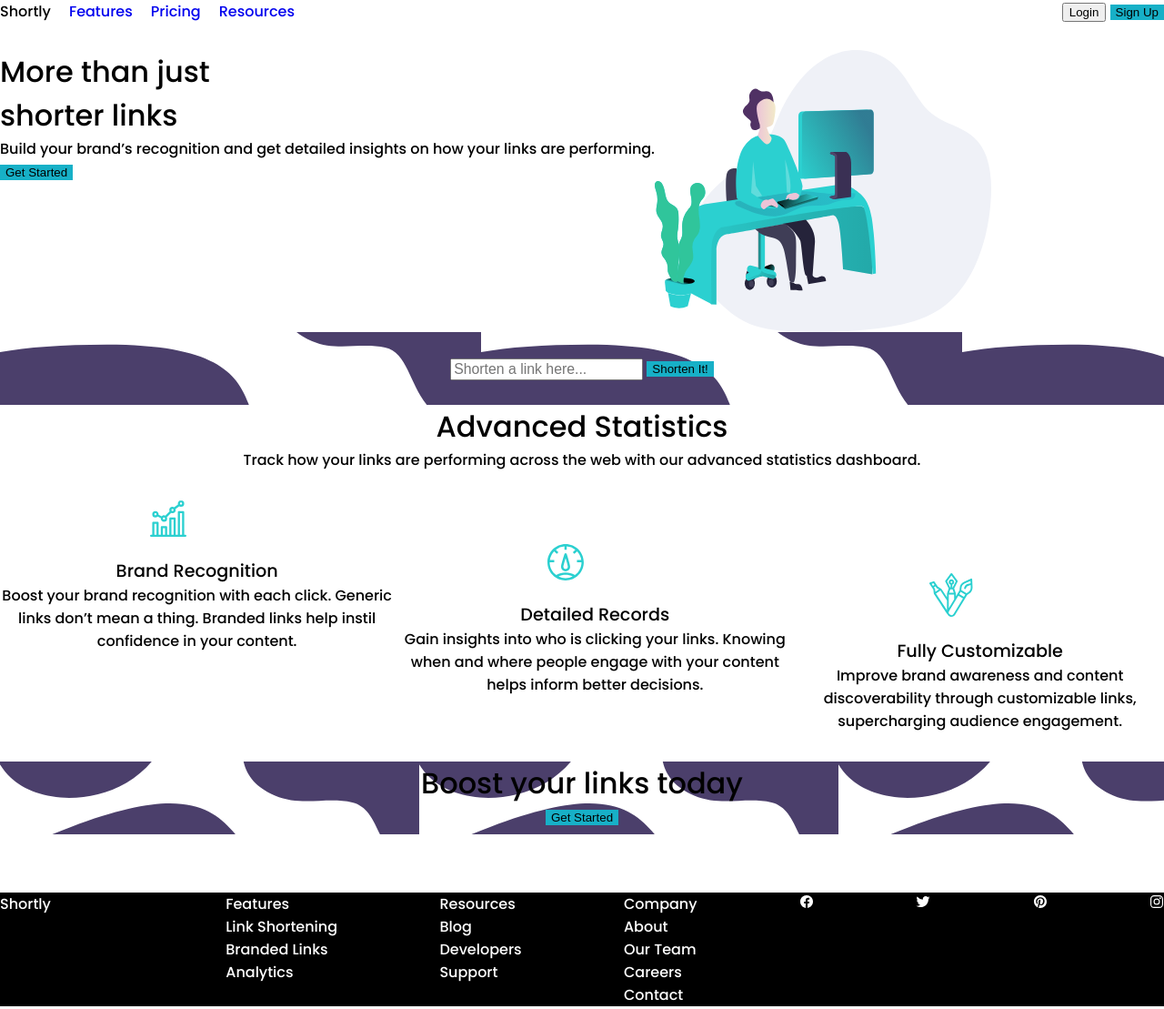
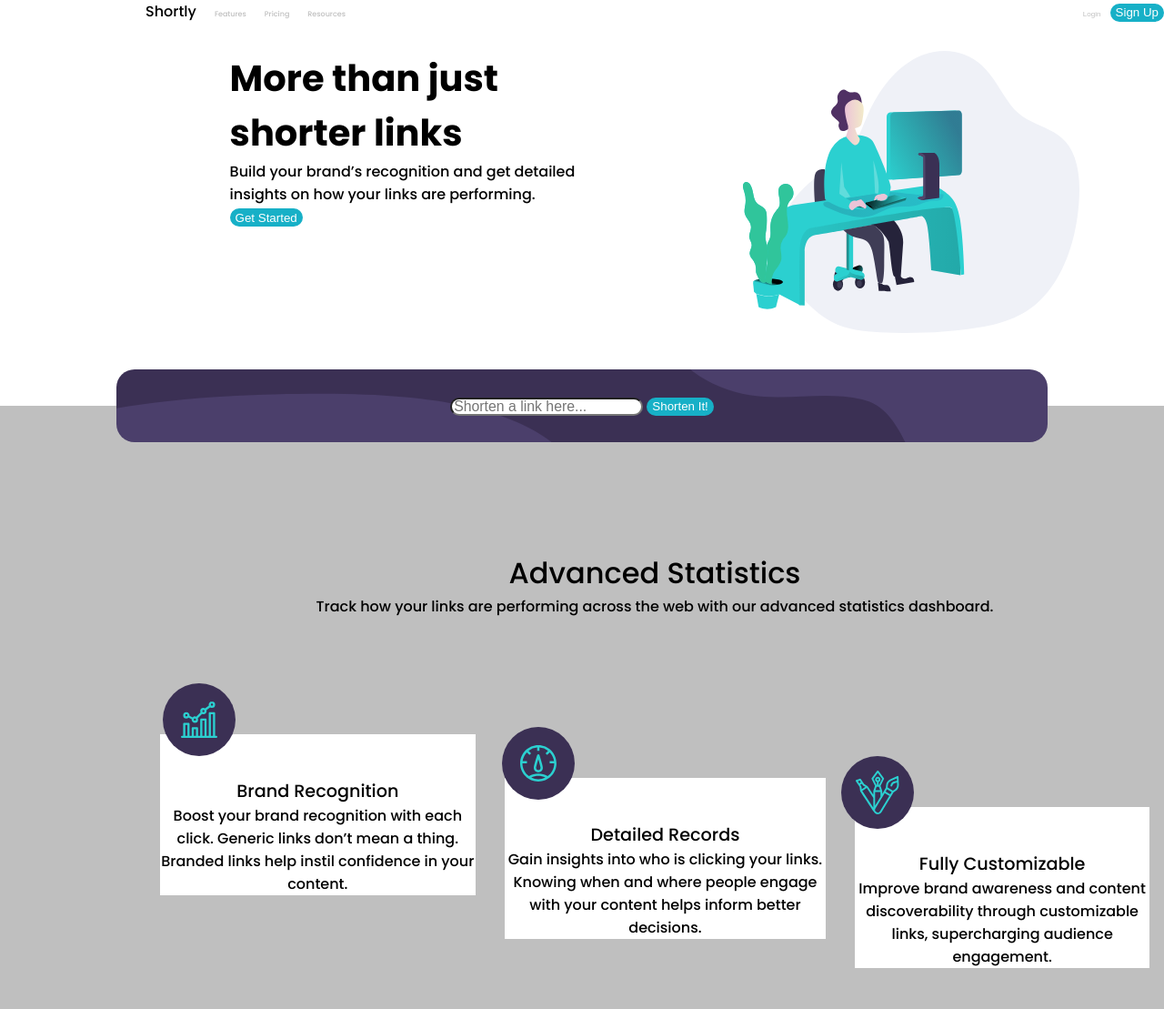
Before and after one commit to nemanja-z/URL-Shortener, a plain HTML site: page index.html in a window 1280 px wide. Shown: the top 1109 px of the page at 91% size. Drawn offline with nearby package versions, Linux system fonts and the light colour scheme.

Commit message:
Improve layout

```diff
--- a/css/reset.css
+++ b/css/reset.css
@@ -120,7 +120,7 @@ input[type=file],
 button {cursor: pointer;}
 
 /* Webkit browsers add a 2px margin outside the chrome of form elements */
-button, input, select, textarea {margin: 0;}
+button, input, select, textarea {margin: 0; height:20px; border-radius: 10px;}
 
 /* make buttons play nice in IE */
 button,
--- a/css/style.css
+++ b/css/style.css
@@ -1,17 +1,24 @@
 body{
     font-family: 'Poppins', sans-serif;
     font-size: 18px;
-    display: flex;
-    flex-direction: column;
 }
 button[type="submit"]{
     border:none;
     background-color:#17b0c7;
+    color: white;
 }
-nav.flexbox {
+button[type="button"]{
+    border: none;
+    background: transparent;
+    font-size: 0.5em;
+    color:hsl(0, 0%, 75%);
+}
+nav.flexbox{
     display: flex;
     justify-content: space-between;
-    align-items: center;
+}
+.flexbox, .activation, .section-1, .info, .activation, .wrap {
+    padding-left:10em;
 }
 nav.flexbox ul {
     display: flex;
@@ -27,11 +34,15 @@ nav.flexbox ul li:last-child {
 section.section-1{
     display: flex;
     flex-direction: row;
+    justify-content: space-around;
 }
 .section-1:first-child{
     margin-top: 30px;
 }
-.section-1 h2,
+.section-1 h1{
+    font-size: 2.5em;
+    font-weight: 700;
+}
 .activation h2,
 .main>h2{
     font-size: 2em;
@@ -39,22 +50,61 @@ section.section-1{
 .cards h2{
     font-size: 1.2em;
 }
+
 .shortener{
-    height: 5em;
     display: flex;
     justify-content: center;
     align-items: center;
+    height: 5em;
+    width:80%;
+    margin: 0 auto;
+    background: hsl(257, 27%, 26%);
     background-image: url("../images/bg-shorten-desktop.svg");
-    background-size: contain;
+    background-size: cover;
 }
-.info {
+.shortener{
+    position:relative;
+    top:2.5em;
+    border-radius: 20px;
+}
+.info{
+    height:50%;
+    background: hsl(0, 0%, 75%);
     text-align: center;
-
+    padding-top: 10em;
 }
 .cards{
     display: flex;
     flex-direction: row;
+    padding-bottom: 7em;
 
+}
+.cards-img{
+    margin-top: 2em;
+}
+.cards-img div:nth-last-of-type(3){
+    position: relative;
+    top:2.5em;
+    right: 8em;
+    z-index: 10;
+}
+.cards-img div:nth-last-of-type(2){
+    position: relative;
+    top:5.5em;
+    right: 8em;
+    z-index: 10;
+}
+.cards-img div:nth-last-of-type(1){
+    position: relative;
+    top:7.5em;
+    right: 8em;
+    z-index: 10;
+}
+.card-1,
+.card-2,
+.card-3{
+    background-color: white;
+    margin:1em;
 }
 .cards div:nth-last-of-type(3){
     position: relative;
@@ -68,31 +118,47 @@ section.section-1{
     top:5em;
 }
 .activation{
+    background: hsl(257, 27%, 26%);
     background-image: url("../images/bg-boost-desktop.svg");
-    background-size: contain;
+    background-size: cover;
     text-align: center;
-    margin-top: 7em;
-    height: 5em;
+    height: 12em;
+    color:white;
 }
 .wrap  *{
     color:white;
 }
 .wrap{
-    background-color: black;
+    background-color: hsl(260, 8%, 14%);
     display: flex;
     flex-direction: row;
     justify-content: space-between;
-    margin-top: 4em;
+    height: 11em;
 }
 .wrap h2:first-child{
     margin-right: 5em;
+    font-weight: 700;
 }
-.cards div img{
-    position: relative;
-    bottom:1em;
-    right:2em;
+.cards-img{
+    display: flex;
+    flex-direction: row;
+    justify-content: space-around;
+
+}
+.cards-img div{
+    display: flex;
+    justify-content: center;
+    align-items: center;
+    background-color: hsl(257, 27%, 26%);
+    border-radius: 5em;
+    width: 5em;
+    height: 5em;
 }
 .cards div{
     padding-top: 3em;
     background-color: white;
 }
+li a{
+    font-size: 0.5em;
+    color:hsl(0, 0%, 75%);
+}
--- a/index.html
+++ b/index.html
@@ -26,7 +26,7 @@
       </ul>
     </div>
   <div>
-      <button>Login</button>
+      <button type="button">Login</button>
       <button type="submit">Sign Up</button>
     </div>
     </nav>
@@ -34,8 +34,8 @@
 <main>
 <section class="section-1">
   <div>
-  <h2>More than just<br/> shorter links</h2>
-  <p>Build your brand’s recognition and get detailed insights
+  <h1>More than just<br/> shorter links</h1>
+  <p>Build your brand’s recognition and get detailed <br/> insights
   on how your links are performing.</p>
   <button type="submit">Get Started</button>
   </div>
@@ -54,27 +54,29 @@
     <h2>Advanced Statistics</h2>
     <p>Track how your links are performing across the web with our
     advanced statistics dashboard.</p>
+    <div class="cards-img">
+      <div>
+        <img src="./images/icon-brand-recognition.svg">
+      </div>
+      <div>
+        <img src="./images/icon-detailed-records.svg">
+      </div>
+      <div>
+        <img src="./images/icon-fully-customizable.svg">
+      </div>
+      </div>
   <div class="cards">
-  <div>
-
-    <img src="./images/icon-brand-recognition.svg">
-
+  <div class="card-1">
     <h2>Brand Recognition</h2>
     <p>Boost your brand recognition with each click. Generic links don’t
       mean a thing. Branded links help instil confidence in your content.</p>
-  </div>
-  <div>
-
-    <img src="./images/icon-detailed-records.svg">
-
+    </div>
+  <div class="card-2">
     <h2>Detailed Records</h2>
     <p>Gain insights into who is clicking your links. Knowing when and where
       people engage with your content helps inform better decisions.</p>
   </div>
-  <div>
-
-    <img src="./images/icon-fully-customizable.svg">
-
+  <div class="card-3">
     <h2>Fully Customizable</h2>
     <p>Improve brand awareness and content discoverability through customizable
       links, supercharging audience engagement.</p>
@@ -116,11 +118,13 @@
           <li><a href="#">Contact</a></li>
         </ul>
       </div>
+      <div>
       <a href="#"><ion-icon name="logo-facebook"></ion-icon></a>
       <a href="#"><ion-icon name="logo-twitter"></ion-icon></a>
       <a href="#"><ion-icon name="logo-pinterest"></ion-icon></a>
       <a href="#"><ion-icon name="logo-instagram"></ion-icon></a>
-</footer>
+      </div>
+  </footer>
 <script src="https://unpkg.com/ionicons@5.2.3/dist/ionicons.js"></script>
 </body>
 </html>
```
